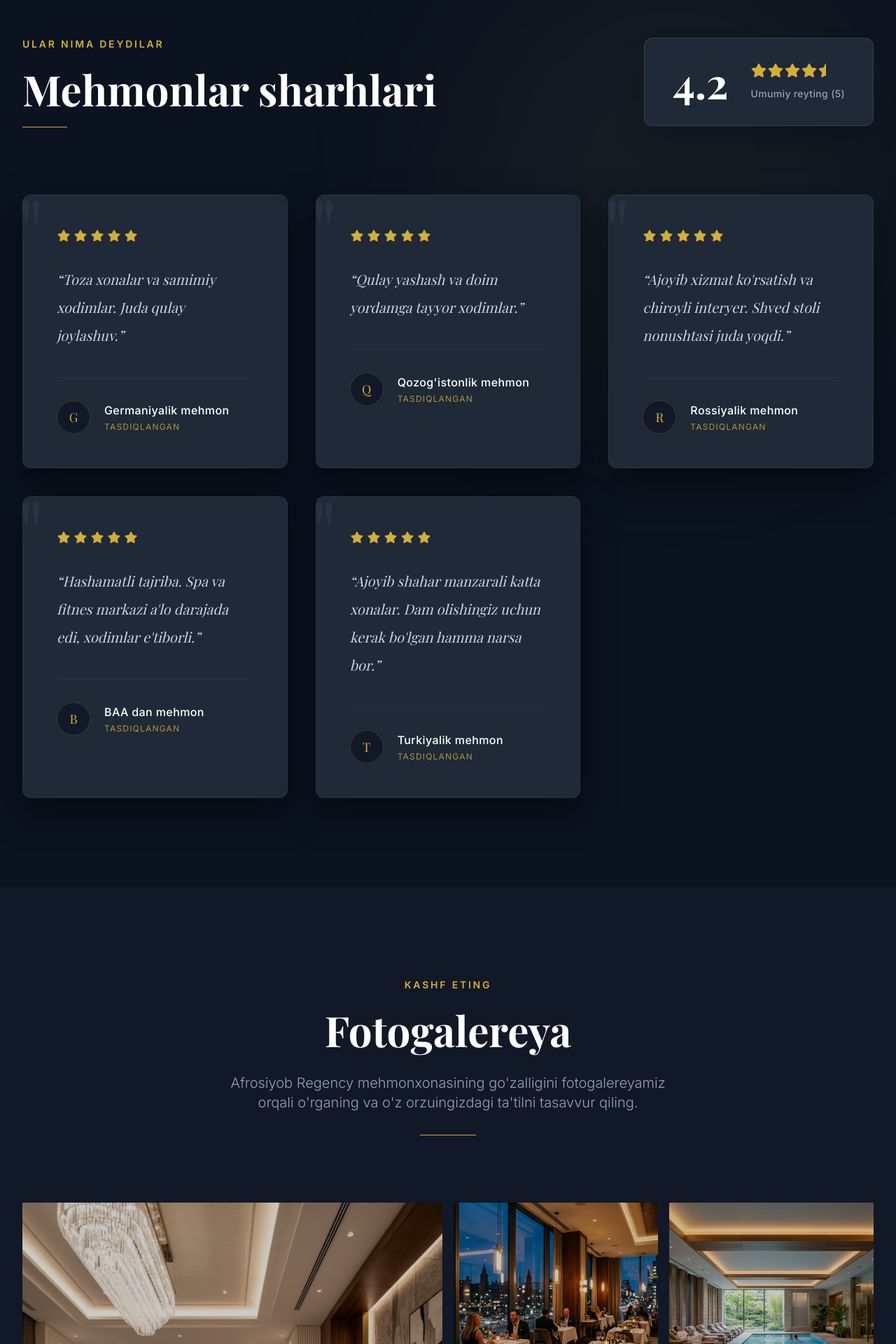
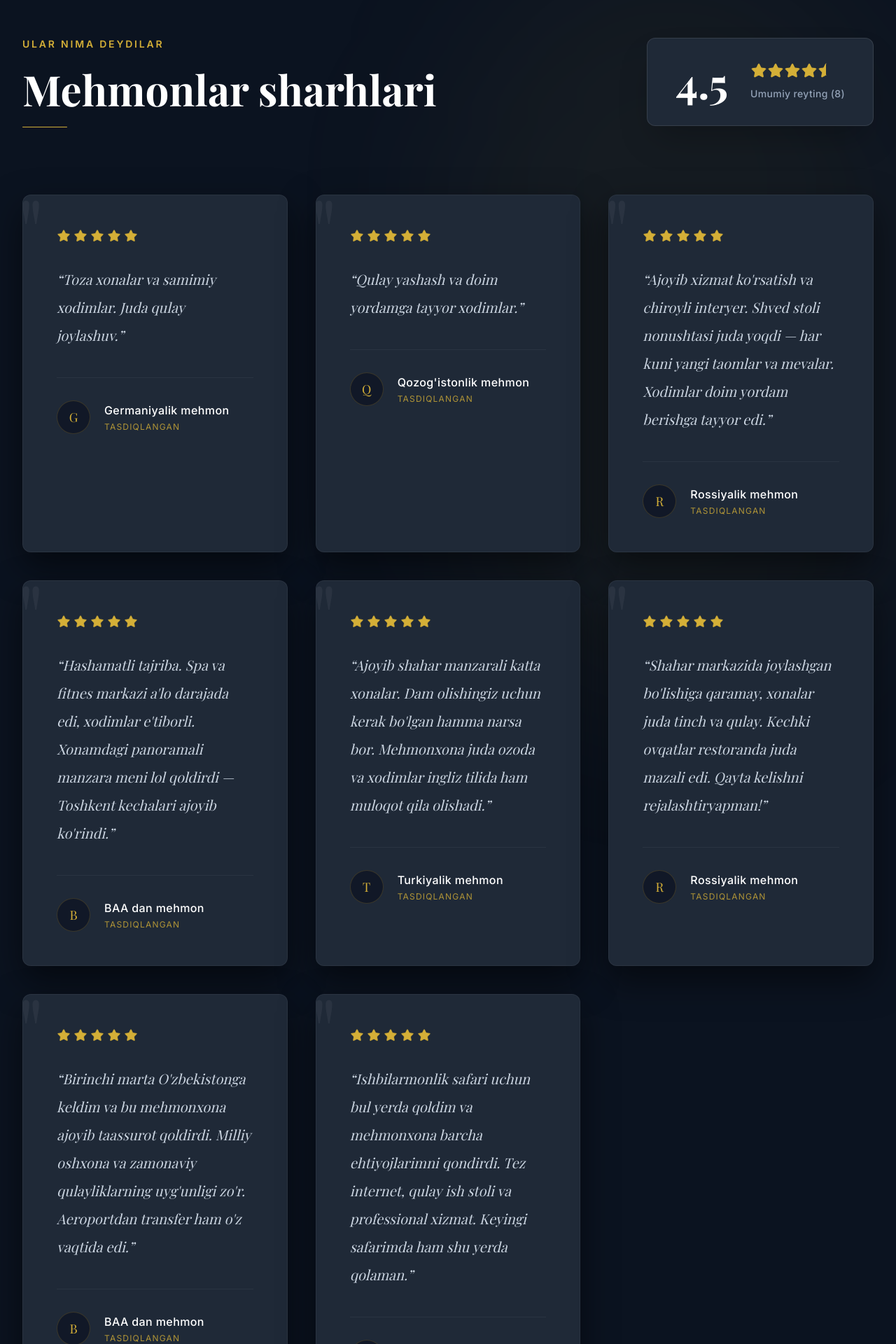
Before and after one commit to mirkomilablayev/afrosiyob-regency-hotel, a Next.js app: page / in a window 1280 px wide. Shown: the part 3680-5600 px from the top of the page at 70% size. Built offline with nearby package versions, Linux system fonts and the light colour scheme; a web font is replaced by a local one.

Commit message:
Add 3 more detailed reviews, expand existing ones, and bump rating to 4.5/8

```diff
--- a/src/components/Reviews.tsx
+++ b/src/components/Reviews.tsx
@@ -11,7 +11,10 @@ export default function Reviews() {
         { id: 2, text: t.reviews.review2, author: t.reviews.author2 },
         { id: 3, text: t.reviews.review3, author: t.reviews.author3 },
         { id: 4, text: t.reviews.review4, author: t.reviews.author4 },
-        { id: 5, text: t.reviews.review5, author: t.reviews.author5 }
+        { id: 5, text: t.reviews.review5, author: t.reviews.author5 },
+        { id: 6, text: t.reviews.review6, author: t.reviews.author6 },
+        { id: 7, text: t.reviews.review7, author: t.reviews.author7 },
+        { id: 8, text: t.reviews.review8, author: t.reviews.author8 }
     ];
 
     return (
@@ -32,7 +35,7 @@ export default function Reviews() {
                     </div>
 
                     <div className="flex items-center space-x-8 bg-cardBg border border-white/10 px-10 py-8 rounded-xl shadow-2xl">
-                        <div className="text-6xl font-serif font-bold text-white">4.2</div>
+                        <div className="text-6xl font-serif font-bold text-white">4.5</div>
                         <div>
                             <div className="flex text-goldPrimary mb-2">
                                 <Star className="w-6 h-6 fill-current" strokeWidth={1} />
@@ -41,7 +44,7 @@ export default function Reviews() {
                                 <Star className="w-6 h-6 fill-current" strokeWidth={1} />
                                 <StarHalf className="w-6 h-6 fill-current" strokeWidth={1} />
                             </div>
-                            <span className="text-sm text-slate-400 font-medium tracking-wide">{t.reviews.overall} (5)</span>
+                            <span className="text-sm text-slate-400 font-medium tracking-wide">{t.reviews.overall} (8)</span>
                         </div>
                     </div>
                 </div>
--- a/src/i18n/dictionaries.ts
+++ b/src/i18n/dictionaries.ts
@@ -71,12 +71,18 @@ export const dictionaries = {
             author1: "Germaniyalik mehmon",
             review2: "Qulay yashash va doim yordamga tayyor xodimlar.",
             author2: "Qozog'istonlik mehmon",
-            review3: "Ajoyib xizmat ko'rsatish va chiroyli interyer. Shved stoli nonushtasi juda yoqdi.",
+            review3: "Ajoyib xizmat ko'rsatish va chiroyli interyer. Shved stoli nonushtasi juda yoqdi — har kuni yangi taomlar va mevalar. Xodimlar doim yordam berishga tayyor edi.",
             author3: "Rossiyalik mehmon",
-            review4: "Hashamatli tajriba. Spa va fitnes markazi a'lo darajada edi, xodimlar e'tiborli.",
+            review4: "Hashamatli tajriba. Spa va fitnes markazi a'lo darajada edi, xodimlar e'tiborli. Xonamdagi panoramali manzara meni lol qoldirdi — Toshkent kechalari ajoyib ko'rindi.",
             author4: "BAA dan mehmon",
-            review5: "Ajoyib shahar manzarali katta xonalar. Dam olishingiz uchun kerak bo'lgan hamma narsa bor.",
-            author5: "Turkiyalik mehmon"
+            review5: "Ajoyib shahar manzarali katta xonalar. Dam olishingiz uchun kerak bo'lgan hamma narsa bor. Mehmonxona juda ozoda va xodimlar ingliz tilida ham muloqot qila olishadi.",
+            author5: "Turkiyalik mehmon",
+            review6: "Shahar markazida joylashgan bo'lishiga qaramay, xonalar juda tinch va qulay. Kechki ovqatlar restoranda juda mazali edi. Qayta kelishni rejalashtiryapman!",
+            author6: "Rossiyalik mehmon",
+            review7: "Birinchi marta O'zbekistonga keldim va bu mehmonxona ajoyib taassurot qoldirdi. Milliy oshxona va zamonaviy qulayliklarning uyg'unligi zo'r. Aeroportdan transfer ham o'z vaqtida edi.",
+            author7: "BAA dan mehmon",
+            review8: "Ishbilarmonlik safari uchun bul yerda qoldim va mehmonxona barcha ehtiyojlarimni qondirdi. Tez internet, qulay ish stoli va professional xizmat. Keyingi safarimda ham shu yerda qolaman.",
+            author8: "Turkiyalik mehmon"
         },
         gallery: {
             tag: "Kashf eting",
@@ -224,12 +230,18 @@ export const dictionaries = {
             author1: "Guest from Germany",
             review2: "Comfortable stay and helpful reception staff.",
             author2: "Guest from Kazakhstan",
-            review3: "Excellent service and beautiful interior. Really enjoyed the buffet breakfast.",
+            review3: "Excellent service and beautifully decorated interior. The buffet breakfast was outstanding every day — fresh dishes and seasonal fruits. Staff always went above and beyond.",
             author3: "Guest from Russia",
-            review4: "A luxurious experience. The spa and fitness center were top-notch, and staff was attentive.",
+            review4: "A truly luxurious experience. The spa and fitness center were exceptional and the staff was incredibly attentive. The panoramic view from my room over nighttime Tashkent was breathtaking.",
             author4: "Guest from UAE",
-            review5: "Spacious rooms with a great city view. Everything you need for a comfortable stay.",
-            author5: "Guest from Turkey"
+            review5: "Spacious rooms with a fantastic city view. Everything needed for a comfortable stay was available. The hotel is spotlessly clean, and staff communicate well in English too.",
+            author5: "Guest from Turkey",
+            review6: "Despite being right in the city center, the rooms were surprisingly peaceful and restful. Dinners at the restaurant were absolutely delicious. Already planning to come back!",
+            author6: "Guest from Russia",
+            review7: "First time visiting Uzbekistan and this hotel left a wonderful impression. The blend of traditional cuisine and modern comfort is excellent. Airport transfer was prompt and professional.",
+            author7: "Guest from UAE",
+            review8: "Stayed here for a business trip and the hotel met all my needs perfectly. Fast internet, comfortable work desk, and professional service throughout. Will definitely return on my next visit.",
+            author8: "Guest from Turkey"
         },
         gallery: {
             tag: "Discover",
@@ -377,12 +389,18 @@ export const dictionaries = {
             author1: "Гость из Германии",
             review2: "Комфортное пребывание и отзывчивый персонал на ресепшене.",
             author2: "Гость из Казахстана",
-            review3: "Отличное обслуживание и красивый интерьер. Очень понравился завтрак.",
+            review3: "Отличное обслуживание и красивый интерьер. Завтрак-шведский стол был превосходен каждый день — свежие блюда и сезонные фрукты. Персонал всегда был готов помочь.",
             author3: "Гость из России",
-            review4: "Роскошный опыт. Спа и фитнес-центр были на высшем уровне, персонал внимательный.",
+            review4: "Поистине роскошный опыт. Спа и фитнес-центр были великолепны, персонал внимательный и отзывчивый. Панорамный вид на ночной Ташкент из номера был просто захватывающим.",
             author4: "Гость из ОАЭ",
-            review5: "Просторные номера с отличным видом на город. Есть все необходимое для комфортного проживания.",
-            author5: "Гость из Турции"
+            review5: "Просторные номера с потрясающим видом на город. Всё необходимое для комфортного проживания было в наличии. Отель идеально чистый, персонал хорошо говорит по-английски.",
+            author5: "Гость из Турции",
+            review6: "Несмотря на расположение в самом центре города, номера оказались очень тихими и уютными. Ужины в ресторане были просто великолепны. Уже планирую вернуться снова!",
+            author6: "Гость из России",
+            review7: "Первый раз в Узбекистане, и этот отель произвёл на меня прекрасное впечатление. Сочетание национальной кухни и современного комфорта — на высшем уровне. Трансфер из аэропорта был точным.",
+            author7: "Гость из ОАЭ",
+            review8: "Останавливался здесь в деловой поездке, и отель полностью удовлетворил все мои потребности. Быстрый интернет, удобный рабочий стол и профессиональный сервис. Обязательно вернусь.",
+            author8: "Гость из Турции"
         },
         gallery: {
             tag: "Узнайте",
```
